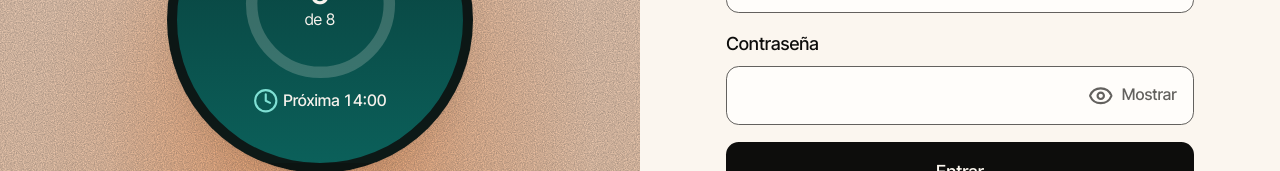
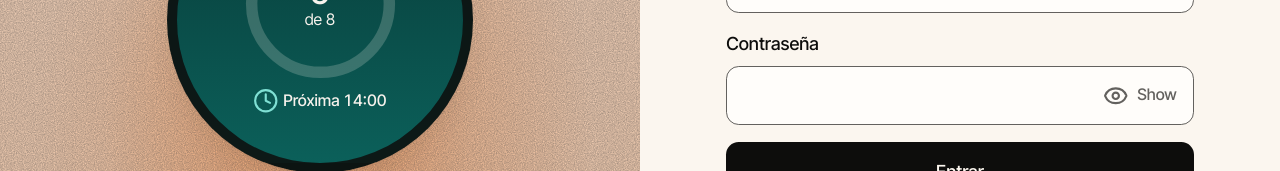
Before and after one commit to StehvenObandoUcc/front-smartwatch, a React (Vite) app in the folder web/: page /login in a window 1280 px wide. Shown: the part 323-494 px from the top of the page. Built offline with nearby package versions, Linux system fonts and the light colour scheme; no server answers.

Commit message:
feat(web): Mostrar / Ocultar contraseña traducido

```diff
--- a/web/src/components/molecules/PasswordInput.tsx
+++ b/web/src/components/molecules/PasswordInput.tsx
@@ -1,4 +1,5 @@
 import { useState, type ComponentProps } from 'react';
+import { useTranslation } from 'react-i18next';
 
 import { cn } from '../../lib/cn';
 import { Icon } from '../atoms/Icon/Icon';
@@ -12,6 +13,7 @@ type Props = Omit<ComponentProps<typeof Input>, 'type'>;
  * competir con la etiqueta del campo.
  */
 export function PasswordInput({ className, ...rest }: Props) {
+  const { t } = useTranslation();
   const [visible, setVisible] = useState(false);
   return (
     <div className="relative">
@@ -24,7 +26,7 @@ export function PasswordInput({ className, ...rest }: Props) {
         className="absolute inset-y-1 right-1 inline-flex min-w-touch items-center gap-2 rounded-md px-3 text-caption font-medium text-text-muted hover:bg-surface hover:text-text"
       >
         <Icon name={visible ? 'hide' : 'show'} className="size-5" />
-        {visible ? 'Ocultar' : 'Mostrar'}
+        {visible ? t('common.hide') : t('common.show')}
       </button>
     </div>
   );
```
